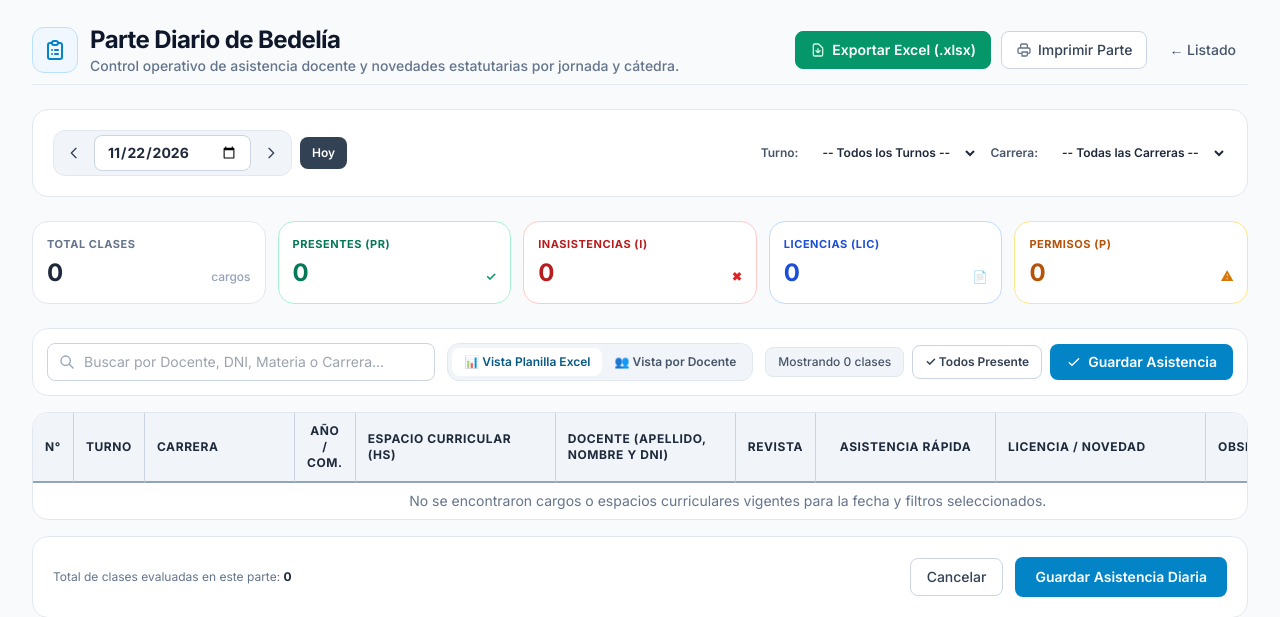
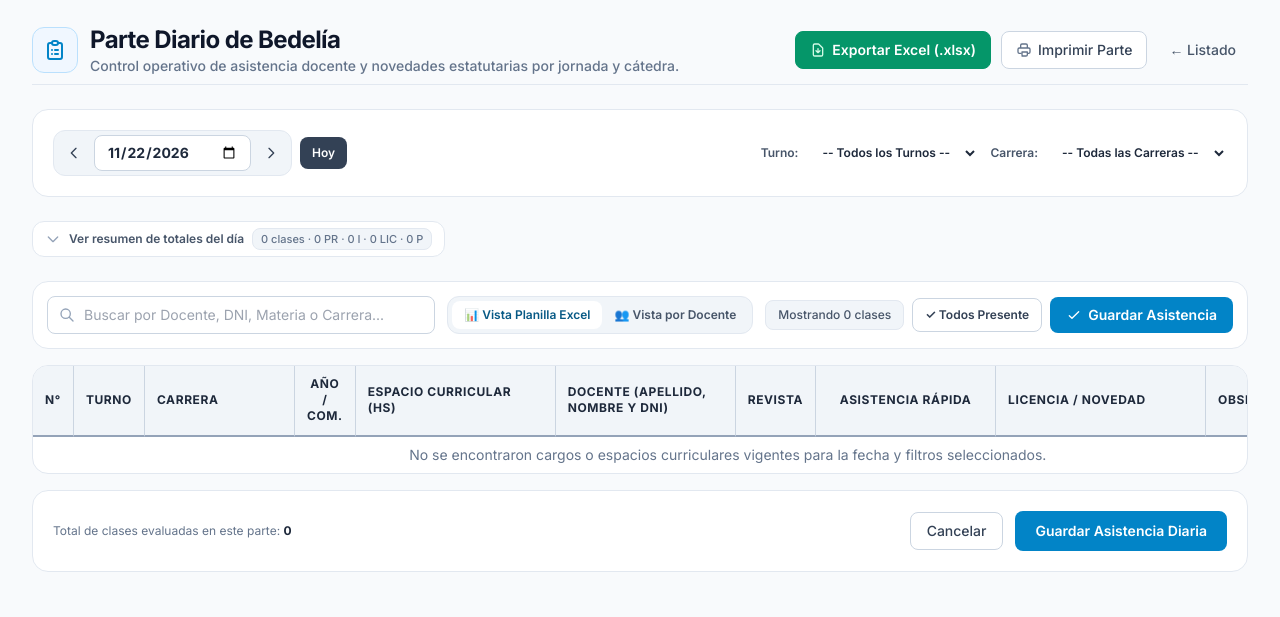
Before and after one commit to NeumannMaxii/zunin, a Django app: page /asistencia/diaria/ in a window 1280 px wide. Shown: the part 94-711 px from the top of the page. Run offline with Django 5.2, Linux system fonts and the light colour scheme; the visitor is signed in with stand-in values (Sample User, id 1); data that the repository does not hold is empty; some libraries are stand-ins or nearby versions.

Commit message:
feat(asistencia): hacer colapsable la barra de KPIs de totales en carga masiva

```diff
--- a/apps/asistencia/templates/asistencia/carga_masiva.html
+++ b/apps/asistencia/templates/asistencia/carga_masiva.html
@@ -163,8 +163,22 @@
         {% endif %}
     </div>
 
-    <!-- Barra de KPIs en Vivo -->
-    <div class="grid grid-cols-2 sm:grid-cols-5 gap-3 no-print">
+    <!-- Barra de KPIs en Vivo (Colapsable / Desplegable) -->
+    <div class="no-print">
+        <div class="flex items-center justify-between">
+            <button type="button" id="btn-toggle-kpis" onclick="toggleKPIs()"
+                    class="inline-flex items-center gap-2 px-3 py-1.5 text-xs font-semibold text-slate-600 hover:text-institucional-700 hover:bg-slate-50 bg-white border border-slate-200 rounded-xl transition-all cursor-pointer shadow-2xs">
+                <svg id="icono-chevron-kpis" class="w-4 h-4 text-slate-400 transition-transform duration-200" fill="none" stroke="currentColor" viewBox="0 0 24 24">
+                    <path stroke-linecap="round" stroke-linejoin="round" stroke-width="2" d="M19 9l-7 7-7-7" />
+                </svg>
+                <span id="texto-toggle-kpis">Ver resumen de totales del día</span>
+                <span id="badge-resumen-kpis" class="text-[11px] font-medium text-slate-500 bg-slate-100 px-2 py-0.5 rounded-lg border border-slate-200">
+                    {{ estadisticas.total }} clases · {{ estadisticas.presentes }} PR · {{ estadisticas.inasistencias }} I · {{ estadisticas.licencias }} LIC · {{ estadisticas.permisos }} P
+                </span>
+            </button>
+        </div>
+
+        <div id="contenedor-kpis" class="hidden mt-3 grid grid-cols-2 sm:grid-cols-5 gap-3">
             <div class="bg-white p-3.5 rounded-2xl border border-slate-200 shadow-2xs flex flex-col">
                 <span class="text-[11px] font-bold text-slate-500 uppercase tracking-wider">Total Clases</span>
                 <div class="flex items-baseline justify-between mt-1">
@@ -202,6 +216,7 @@
                 <div class="flex items-baseline justify-between mt-1">
                     <span id="kpi-p" class="text-2xl font-black text-amber-700">{{ estadisticas.permisos }}</span>
                     <span class="text-xs text-amber-600 font-bold">&#9888;</span>
+                </div>
             </div>
         </div>
     </div>
@@ -794,6 +809,18 @@ document.addEventListener('DOMContentLoaded', function() {
         });
     });
 
+    // Mantener preferencia de KPIs desplegados o colapsados (por defecto: colapsado)
+    if (localStorage.getItem('kpis_asistencia_abierto') === 'true') {
+        const contenedor = document.getElementById('contenedor-kpis');
+        const chevron = document.getElementById('icono-chevron-kpis');
+        const texto = document.getElementById('texto-toggle-kpis');
+        if (contenedor) {
+            contenedor.classList.remove('hidden');
+            if (chevron) chevron.classList.add('rotate-180');
+            if (texto) texto.textContent = 'Ocultar resumen de totales';
+        }
+    }
+
     recalcularKPIs();
 });
 
@@ -864,6 +891,32 @@ function recalcularKPIs() {
     if (kpiI) kpiI.textContent = i;
     if (kpiLic) kpiLic.textContent = lic;
     if (kpiP) kpiP.textContent = p;
+
+    const badgeResumen = document.getElementById('badge-resumen-kpis');
+    if (badgeResumen) {
+        badgeResumen.textContent = `${inputsMarca.length} clases · ${pr} PR · ${i} I · ${lic} LIC · ${p} P`;
+    }
+}
+
+// Switcher de visibilidad de KPIs (Colapsable / Desplegable)
+function toggleKPIs() {
+    const contenedor = document.getElementById('contenedor-kpis');
+    const chevron = document.getElementById('icono-chevron-kpis');
+    const texto = document.getElementById('texto-toggle-kpis');
+    if (!contenedor) return;
+
+    const estaOculto = contenedor.classList.contains('hidden');
+    if (estaOculto) {
+        contenedor.classList.remove('hidden');
+        if (chevron) chevron.classList.add('rotate-180');
+        if (texto) texto.textContent = 'Ocultar resumen de totales';
+        localStorage.setItem('kpis_asistencia_abierto', 'true');
+    } else {
+        contenedor.classList.add('hidden');
+        if (chevron) chevron.classList.remove('rotate-180');
+        if (texto) texto.textContent = 'Ver resumen de totales del día';
+        localStorage.setItem('kpis_asistencia_abierto', 'false');
+    }
 }
 
 // Switcher de Vista: Planilla Excel vs Docentes
```
Lines whose indentation alone changed are shown as unchanged.
